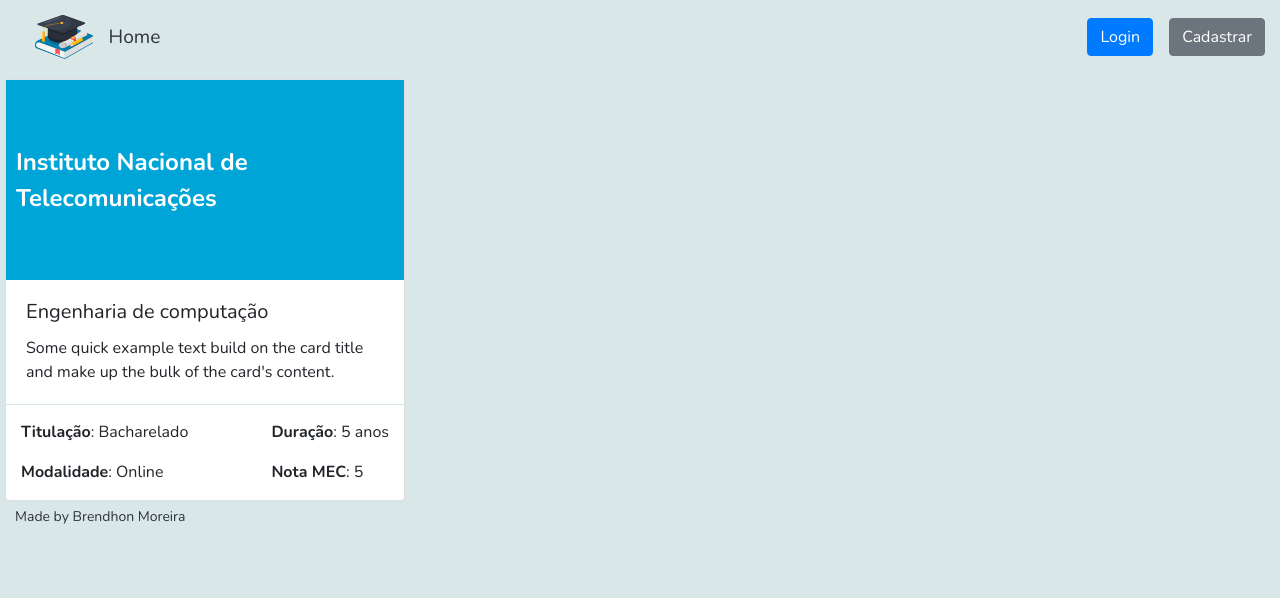
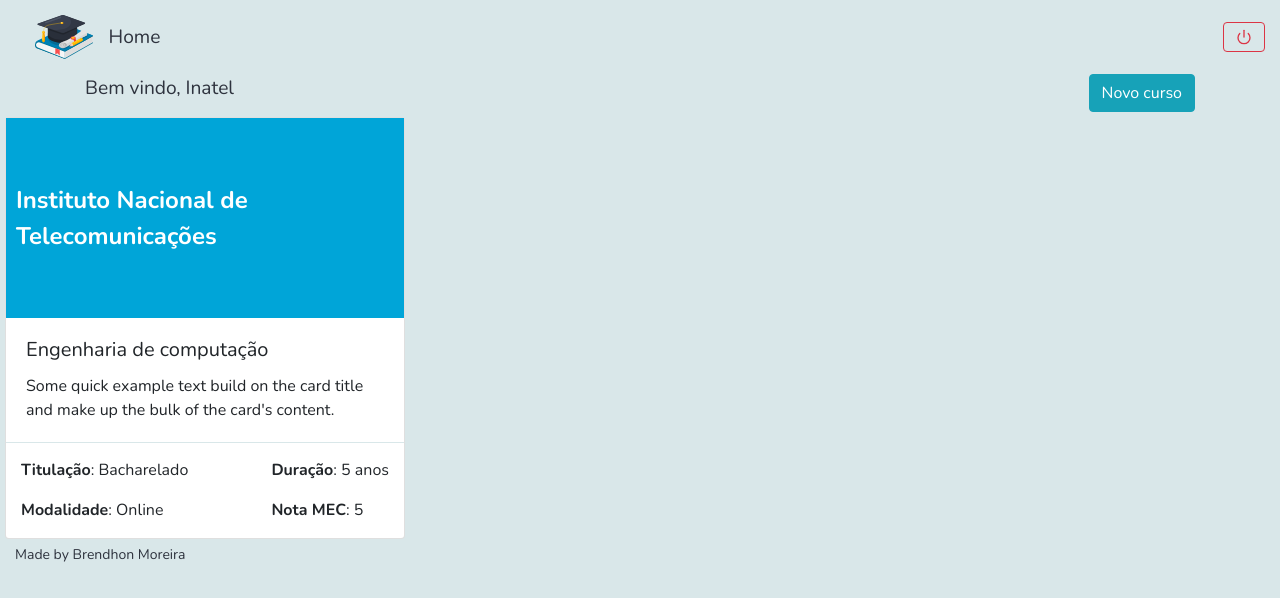
Before and after one commit to Brendhon/SearchFacul_Web, a React (Create React App) app: page /profile in a window 1280 px wide. Shown: the top 598 px of the page. Built offline with nearby package versions, Linux system fonts and the light colour scheme.

Commit message:
add: new route in profile

```diff
--- a/src/pages/Profile/index.jsx
+++ b/src/pages/Profile/index.jsx
@@ -1,4 +1,5 @@
 import React from 'react'
+import { Link } from 'react-router-dom'
 import './styles.css'
 
 import Header from '../../components/Header/Header'
@@ -9,7 +10,14 @@ const Profile = _ =>
 
     <div className='profile-container'>
 
-        <Header />
+        <Header authenticated/>
+
+        <div className="container">
+            <span >Bem vindo, Inatel</span>
+            <Link className="btn btn-info" to="/course/create">Novo curso</Link>
+        </div>
+
+
         <Card />
         <Footer />
 
--- a/src/pages/Profile/styles.css
+++ b/src/pages/Profile/styles.css
@@ -3,3 +3,10 @@
     flex-direction: column;
     height: 100vh;
 }
+
+.profile-container .container {
+    display: flex;
+    justify-content: space-between;
+    font-size: 1.2rem;
+    color: var(--c-dark);
+}
```
